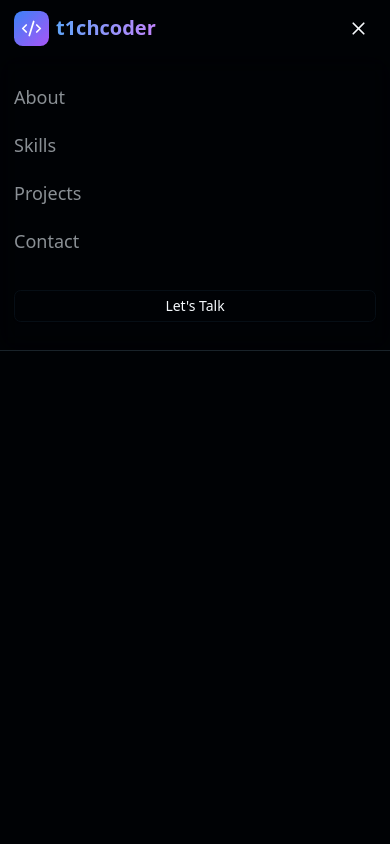
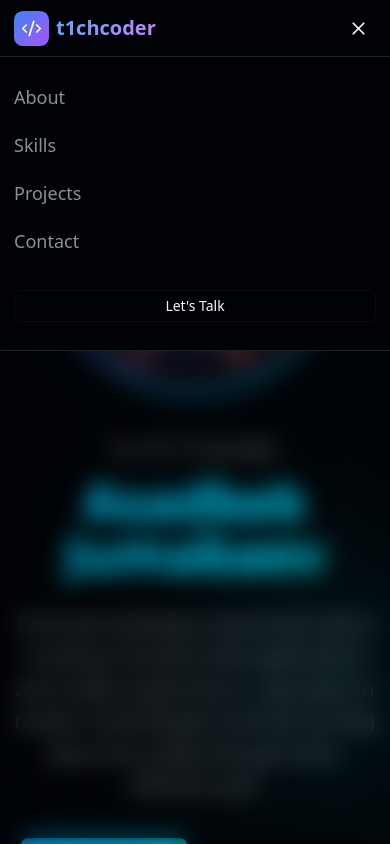
Before and after one commit to T1chCoder/portfolio, a React (Vite) app: page / in a window 390 px wide. Both pictures are taken after a click on the button 358 px from the left and 28 px from the top of the page. Shown: the top 844 px of the page. Built offline with nearby package versions, Linux system fonts and the light colour scheme.

Commit message:
home update

```diff
--- a/src/components/sections/home.tsx
+++ b/src/components/sections/home.tsx
@@ -62,7 +62,7 @@ export default function Section() {
         />
       </div>
 
-      <div className="wrp relative z-10 pt-[7.5rem] pb-32 mt-16">
+      <div className="wrp relative z-10 pt-16 md:pt-24 lg:pt-[7.5rem] pb-32 mt-16">
         <div className="flex flex-col-reverse lg:flex-row items-center justify-between gap-12">
           {/* Content */}
           <motion.div
--- a/src/components/shell/header.tsx
+++ b/src/components/shell/header.tsx
@@ -18,8 +18,8 @@ export function Header() {
     <>
       <motion.header
         className={`fixed top-0 left-0 right-0 z-50 transition-all duration-300 overflow-hidden ${
-          scrollY > 50
-            ? "bg-background backdrop-blur-md border-b border-border/50"
+          scrollY > 50 || isOpen
+            ? "bg-background border-b border-border/50"
             : "bg-transparent"
         }`}
         initial={{ y: -100 }}
@@ -118,14 +118,14 @@ export function Header() {
         {isOpen && (
           <>
             <motion.div
-              className="fixed inset-0 bg-background backdrop-blur-md z-40"
+              className="fixed inset-0 bg-background/80 backdrop-blur-md z-40"
               initial={{ opacity: 0 }}
               animate={{ opacity: 1 }}
               exit={{ opacity: 0 }}
               onClick={() => setIsOpen(false)}
             />
             <motion.div
-              className="fixed top-16 left-0 right-0 bg-background/95 backdrop-blur-md border-b border-border/50 z-40 md:hidden"
+              className="fixed top-16 left-0 right-0 bg-background border-b border-border/50 z-40 md:hidden"
               initial={{ y: -100, opacity: 0 }}
               animate={{ y: 0, opacity: 1 }}
               exit={{ y: -100, opacity: 0 }}
```
